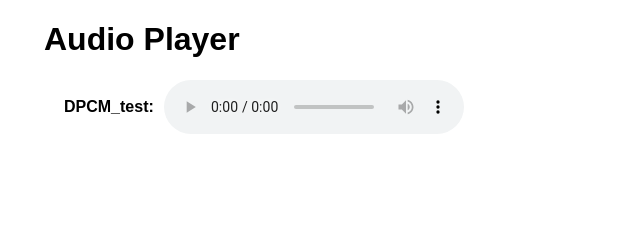
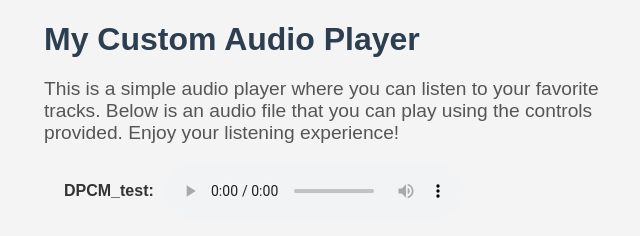
Before and after one commit to MohammadBokaei/Low-Latency-Speech-Transmission, a plain HTML site: page index.html in a window 1280 px wide. Shown: the whole page, without its empty margins (24-664 px from the left). Drawn offline with Linux system fonts and the light colour scheme.

Commit message:
Update index.html

```diff
--- a/index.html
+++ b/index.html
@@ -9,6 +9,21 @@
         body {
             padding-left: 60px; /* Adjust this value to increase or decrease the space */
             font-family: Arial, sans-serif;
+            background-color: #f4f4f4; /* Light gray background */
+            color: #333; /* Dark text color */
+        }
+        /* Styling for the header */
+        h1 {
+            font-size: 2em; /* Larger font size */
+            color: #2c3e50; /* Darker blue color */
+            margin-bottom: 10px; /* Space between header and description */
+        }
+        /* Styling for the description */
+        p.description {
+            font-size: 1.2em; /* Slightly larger text */
+            color: #555; /* Medium gray text */
+            margin-bottom: 20px; /* Space between description and audio player */
+            max-width: 600px; /* Optional: limits width for better readability */
         }
         .audio-container {
             display: flex;
@@ -22,7 +37,10 @@
     </style>
 </head>
 <body>
-    <h1>Audio Player</h1>
+    <h1>My Custom Audio Player</h1>
+    <p class="description">
+        This is a simple audio player where you can listen to your favorite tracks. Below is an audio file that you can play using the controls provided. Enjoy your listening experience!
+    </p>
     <div class="audio-container">
         <span class="audio-title"> DPCM_test:</span>
         <audio controls>
```
